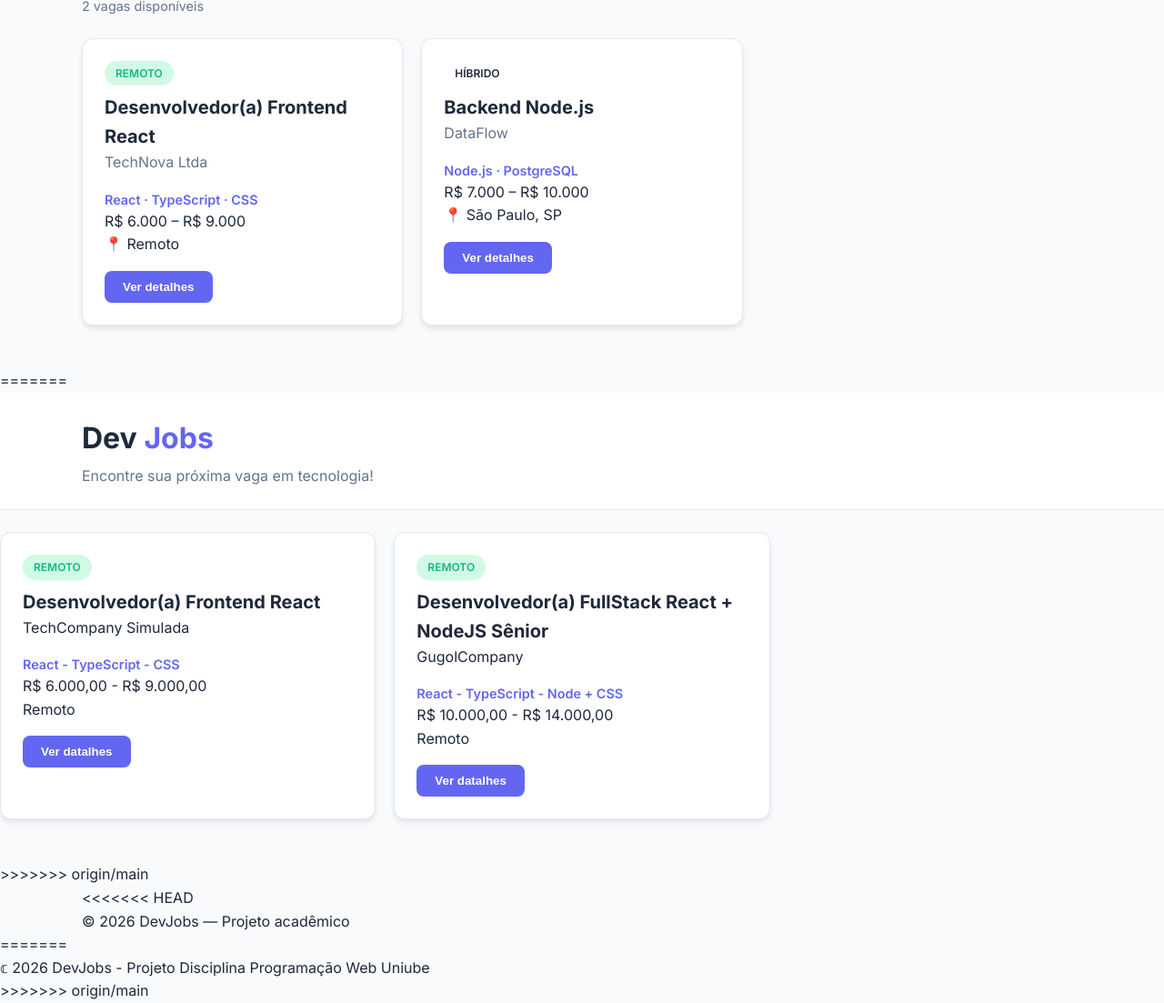
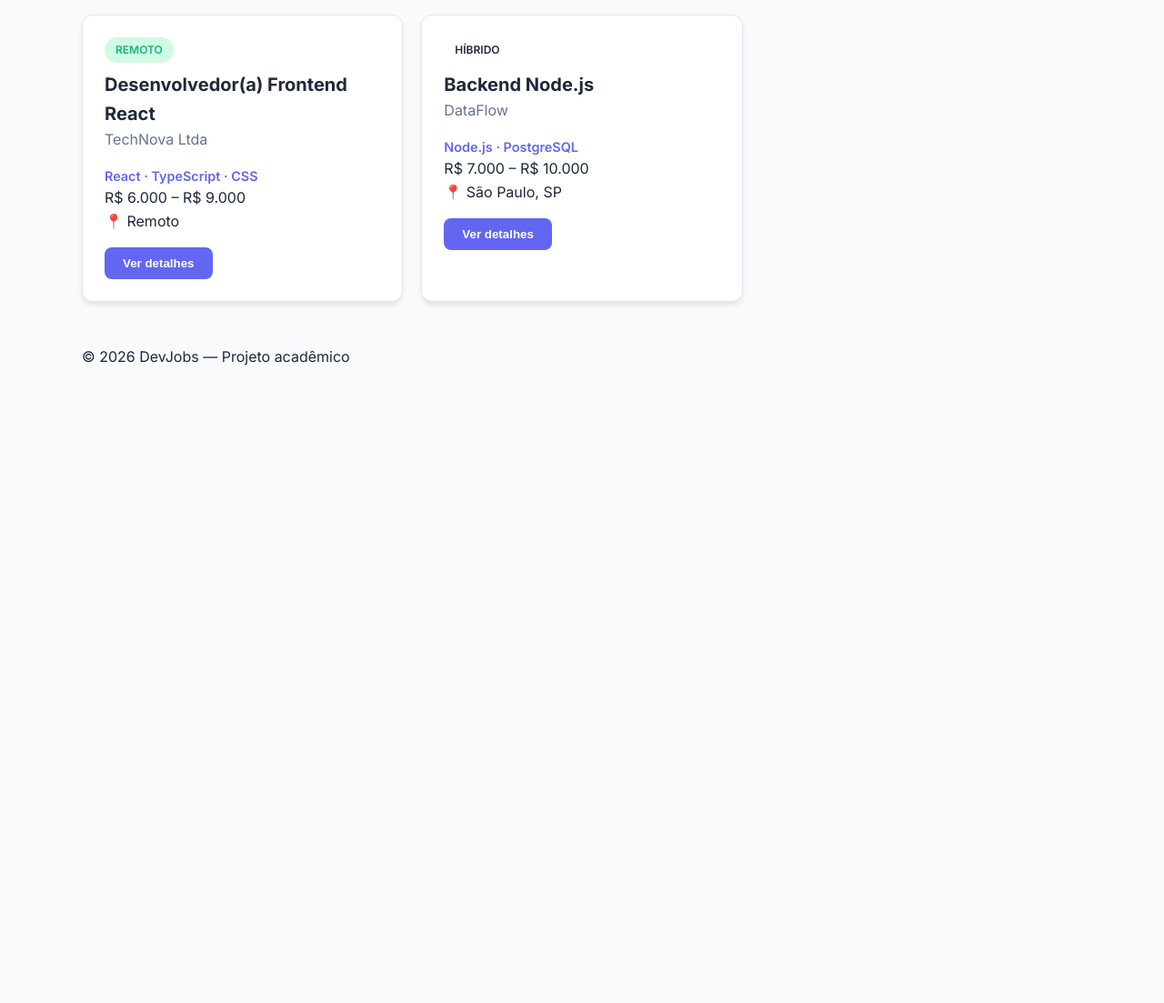
Before and after one commit to raco1/devjobs-uniube, a plain HTML site: page index.html in a window 1280 px wide. Shown: the part 300-1403 px from the top of the page at 91% size. After the commit the page ends 800 px from the top, so only its background shows below. Drawn offline with Linux system fonts and the light colour scheme.

Commit message:
Revert "Merge do projeto local com GH"
This reverts commit 1f7db2ed6bc95770173021c2ecd0a0e5d71d6d77, reversing
changes made to 9f68a6069c5a7f5ba01faae0be78d95b2d39e883.

```diff
--- a/index.html
+++ b/index.html
@@ -1,6 +1,5 @@
 <!DOCTYPE html>
 <html lang="pt-BR">
-<<<<<<< HEAD
 
 <head>
     <meta charset="UTF-8">
@@ -34,111 +33,10 @@
             <p id="resultado-contagem" class="result-count" aria-live="polite"></p>
             <div class="jobs-grid" id="jobs-grid"></div>
         </section>
-=======
-<head>
-    <meta charset="UTF-8">
-    <meta name="viewport" content="width=device-width, initial-scale=1.0">
-    <title>DevJobs - Mural de vagas de TI</title>
-</head>
-<body>
-    <header class="header">
-        <div class="container">
-            <h1 class="logo">
-                Dev
-                <span>
-                    Jobs
-                </span>
-            </h1>
-            <p class="tagline">
-                Encontre sua próxima vaga em tecnologia!
-            </p>
-        </div>
-    </header>
-
-    <main class="main">
-        <section class="search-section-container">
-            <h2 class="sr-only">
-                Lista de vagas
-            </h2>
-            <div class="jobs-grid" id="jobs-grid">
-                <!-- Cards das vagas virão aqui. -->
-
-                <!-- Primeiro Card -->
-                 <article class="job-card">
-                    <div class="job-card__header">
-                        <span class="job-card__badge job-card__badge--remote">
-                            Remoto
-                        </span>
-                        <h3 class="job-card__title">
-                            Desenvolvedor(a) Frontend React
-                        </h3>
-                        <p class="job_card__company">
-                            TechCompany Simulada
-                        </p>
-                    </div>
-
-                    <div class="job-card__body">
-                        <p class="job-card__tech">
-                            React - TypeScript - CSS
-                        </p>
-                        <p class="job-card__salary">
-                            R$ 6.000,00 - R$ 9.000,00
-                        </p>
-                        <p class="job-card__location">
-                            Remoto
-                        </p>
-                    </div>
-
-                    <div class="job-card__footer">
-                        <button type="button" class="btn btn--primary">
-                            Ver datalhes
-                        </button>
-                    </div>
-                 </article>
-
-                 <!-- Segundo Card -->
-                 <article class="job-card">
-                    <div class="job-card__header">
-                        <span class="job-card__badge job-card__badge--remote">
-                            Remoto
-                        </span>
-                        <h3 class="job-card__title">
-                            Desenvolvedor(a) FullStack React + NodeJS Sênior
-                        </h3>
-                        <p class="job_card__company">
-                            GugolCompany
-                        </p>
-                    </div>
-
-                    <div class="job-card__body">
-                        <p class="job-card__tech">
-                            React - TypeScript - Node + CSS
-                        </p>
-                        <p class="job-card__salary">
-                            R$ 10.000,00 - R$ 14.000,00
-                        </p>
-                        <p class="job-card__location">
-                            Remoto
-                        </p>
-                    </div>
-
-                    <div class="job-card__footer">
-                        <button type="button" class="btn btn--primary">
-                            Ver datalhes
-                        </button>
-                    </div>
-                 </article>
-
-            </div>
-
-        </section>
-
->>>>>>> origin/main
     </main>
 
     <footer class="footer">
         <div class="container">
-<<<<<<< HEAD
             <p>&copy; 2026 DevJobs — Projeto acadêmico</p>
         </div>
     </footer>
@@ -146,12 +44,4 @@
     <script src="js/script.js"></script>
 </body>
 
-=======
-            <p>
-                &copf; 2026 DevJobs - Projeto Disciplina Programação Web Uniube
-            </p>
-        </div>
-    </footer>
-</body>
->>>>>>> origin/main
 </html>
```
